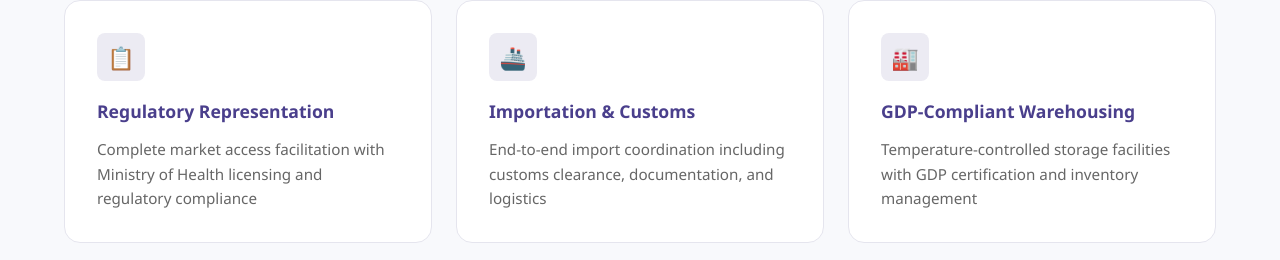
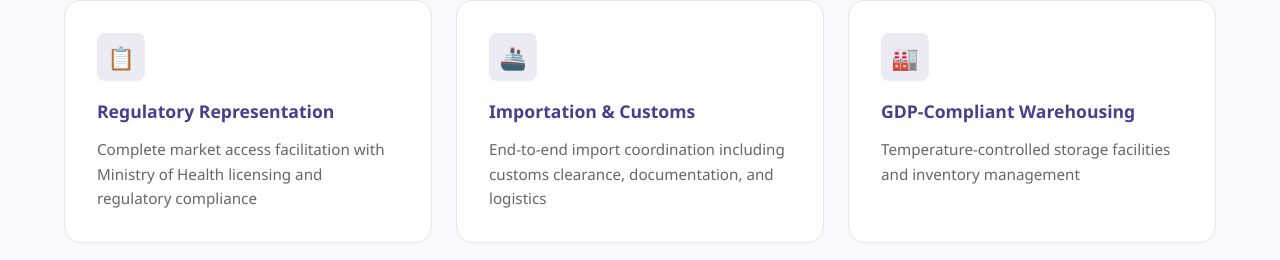
Before and after one commit to HandC-Sales/website, a plain HTML site: page index.html in a window 1280 px wide. Shown: the part 1140-1400 px from the top of the page. Drawn offline with Linux system fonts and the light colour scheme.

Commit message:
Update index.html

```diff
--- a/index.html
+++ b/index.html
@@ -119,7 +119,7 @@
       <div class="service-card">
         <div class="service-icon">🏭</div>
         <h3>GDP-Compliant Warehousing</h3>
-        <p>Temperature-controlled storage facilities with GDP certification and inventory management</p>
+        <p>Temperature-controlled storage facilities and inventory management</p>
       </div>
       <div class="service-card">
         <div class="service-icon">🚚</div>
```
